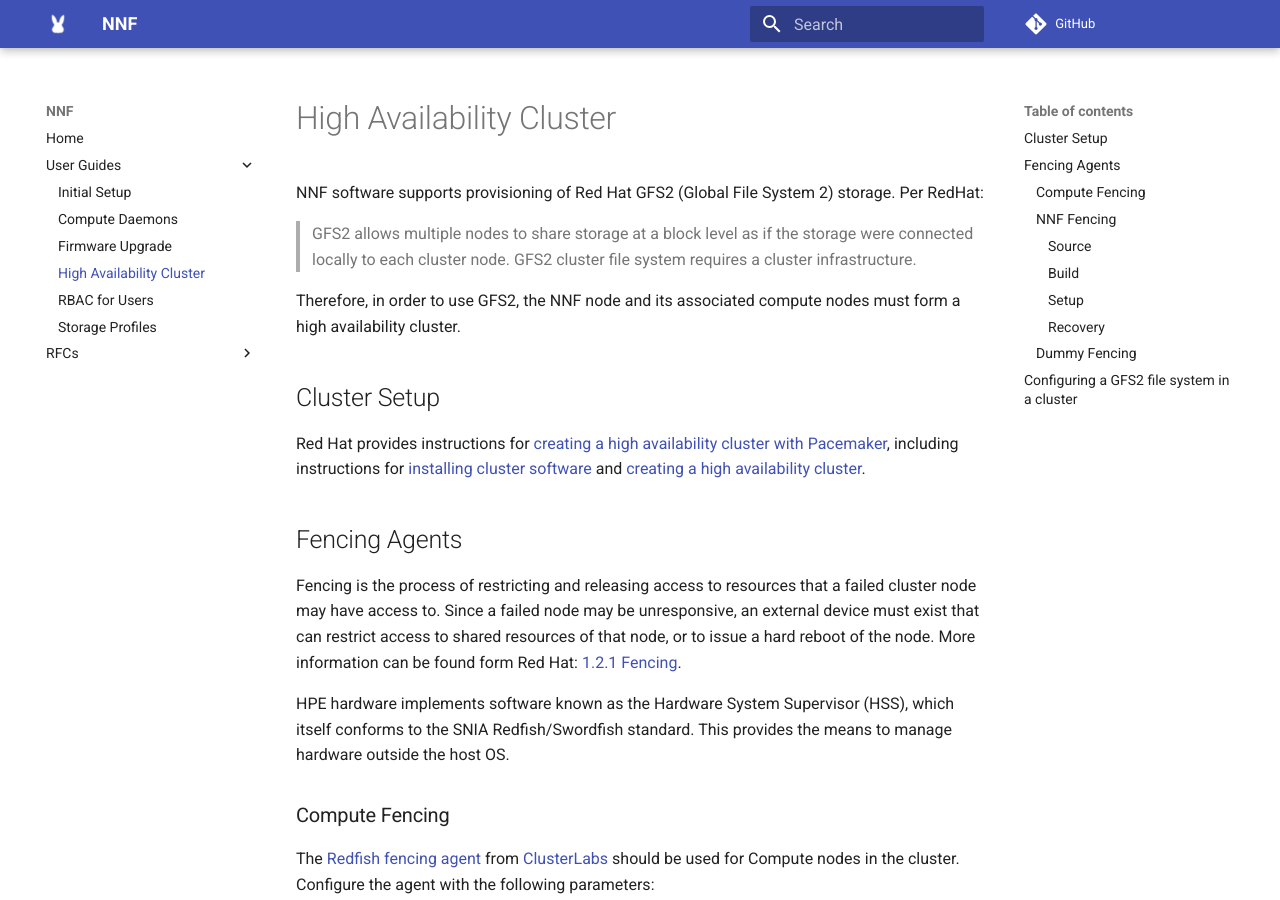
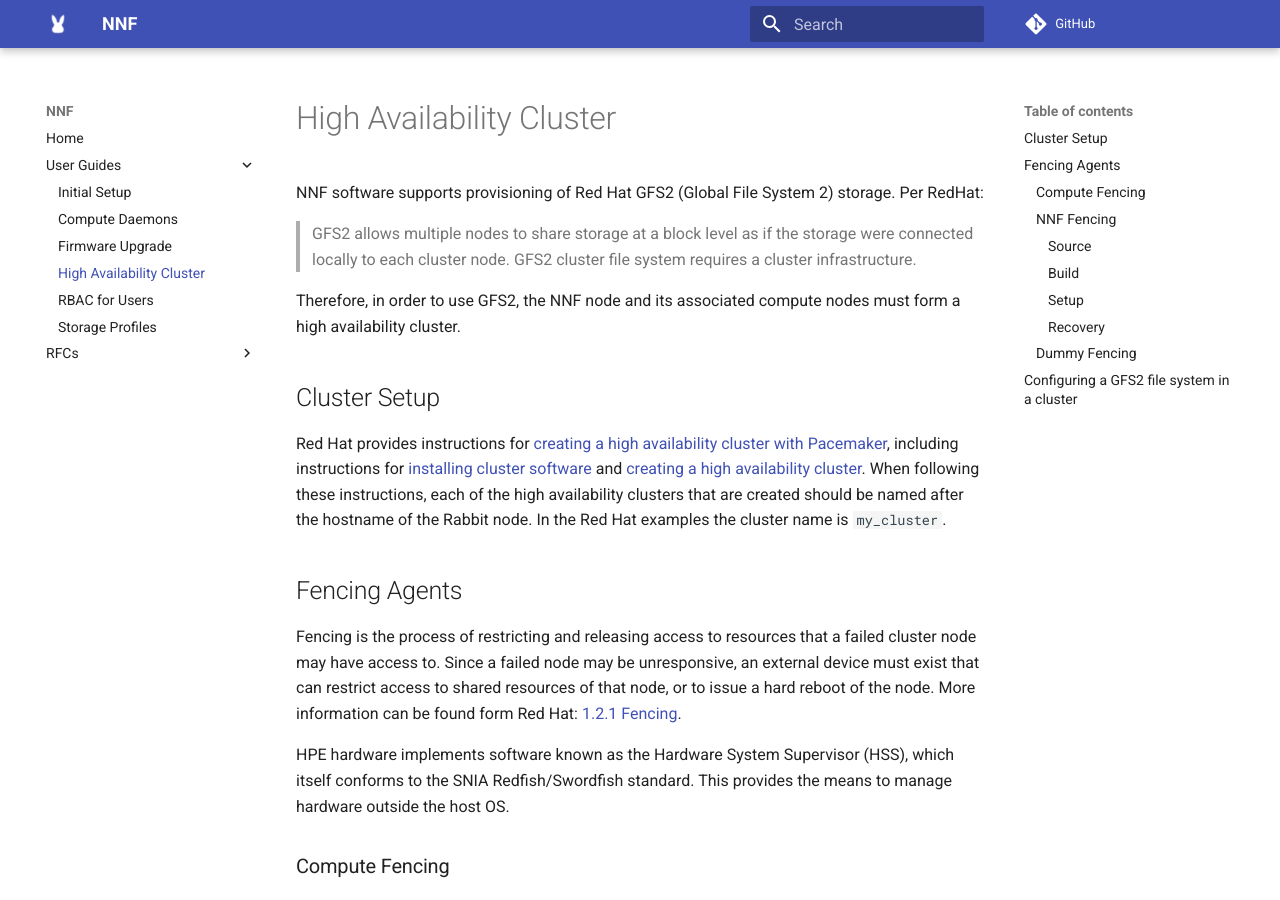
Before and after one commit to NearNodeFlash/NearNodeFlash.github.io, an MkDocs documentation site: the page built from docs/guides/ha-cluster/readme.md, in a window 1280 px wide and 900 px high. Built offline with MkDocs 1.6.1 and Material for MkDocs 9.7.7, drawn with Linux system fonts in a browser that asks for light colours; comment, search, counter and statistics services are not loaded.

Commit message:
Improve instructions for HA cluster naming
The HA cluster should be named after the Rabbit node. Include instructions to make this clear.

Signed-off-by: Matt Richerson <matthew.richerson@hpe.com>

```diff
--- a/docs/guides/ha-cluster/readme.md
+++ b/docs/guides/ha-cluster/readme.md
@@ -13,7 +13,7 @@
 ## Cluster Setup
 
 Red Hat provides instructions for [creating a high availability cluster with Pacemaker](https://access.redhat.com/documentation/en-us/red_hat_enterprise_linux/8/html/configuring_and_managing_high_availability_clusters/assembly_creating-high-availability-cluster-configuring-and-managing-high-availability-clusters#doc-wrapper), including instructions for [installing cluster software](https://access.redhat.com/documentation/en-us/red_hat_enterprise_linux/8/html/configuring_and_managing_high_availability_clusters/assembly_creating-high-availability-cluster-configuring-and-managing-high-availability-clusters#proc_installing-cluster-software-creating-high-availability-cluster) and
-[creating a high availability cluster](https://access.redhat.com/documentation/en-us/red_hat_enterprise_linux/8/html/configuring_and_managing_high_availability_clusters/assembly_creating-high-availability-cluster-configuring-and-managing-high-availability-clusters).
+[creating a high availability cluster](https://access.redhat.com/documentation/en-us/red_hat_enterprise_linux/8/html/configuring_and_managing_high_availability_clusters/assembly_creating-high-availability-cluster-configuring-and-managing-high-availability-clusters). When following these instructions, each of the high availability clusters that are created should be named after the hostname of the Rabbit node. In the Red Hat examples the cluster name is `my_cluster`.
 
 
 ## Fencing Agents
```
